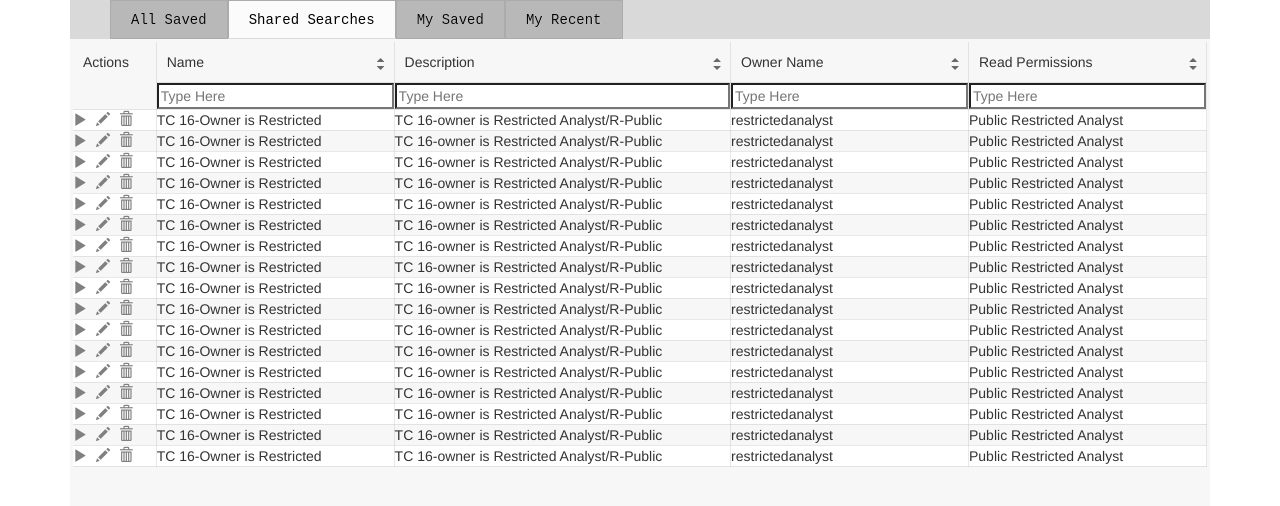
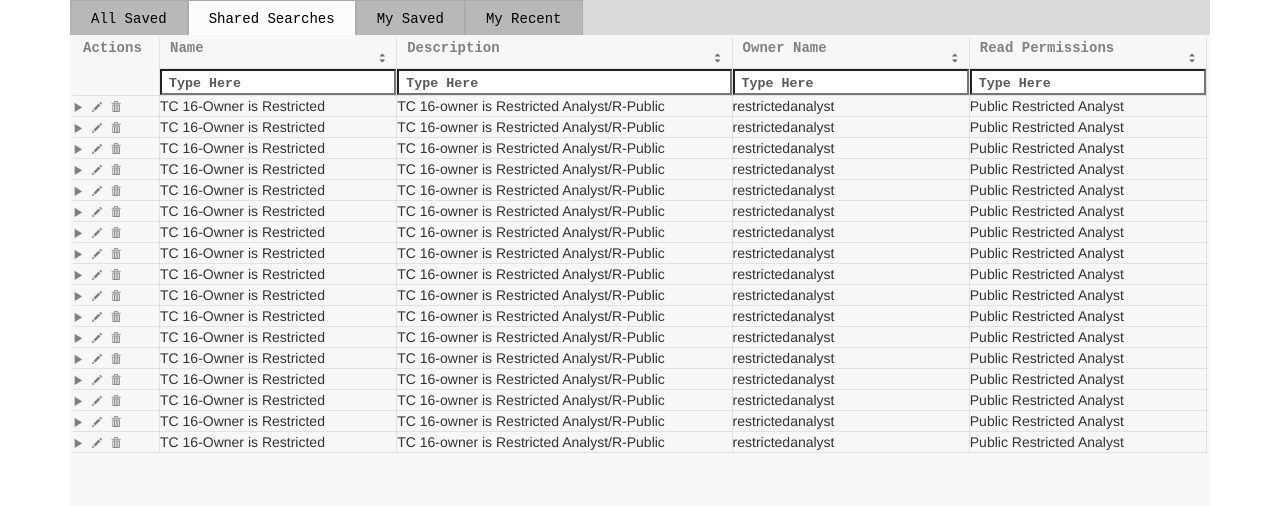
Before and after one commit to Globallogic-LR/learnWeb, a plain HTML site: page Assignment-screen/screen-2.html in a window 1280 px wide. Drawn offline with nearby package versions, Linux system fonts and the light colour scheme.

Commit message:
Update screen.css

```diff
--- a/Assignment-screen/screen.css
+++ b/Assignment-screen/screen.css
@@ -3,12 +3,14 @@
 	width: 980px;
     margin: auto;
 	}
+
 .nav-list{
     margin: auto;
     background-color: #D9D9D9;
-    /* height: 35px; */
-    /* line-height: 35px; */
+    height: 35px;
     overflow: hidden;
+    padding: 0px;
+
     }
 .nav-list li{
 	/* list-style-position: inside; */
@@ -26,11 +28,13 @@
 .nav-list li a{
 	text-decoration: none;
 	color: black;
-	text-shadow: 0.2px 0.3px white;
+	text-shadow: 0.2px 0.3px rgba(171, 168, 168, 0.4);
 	font-family: monospace;
+  display: block;
+
 
 }
-.nav-list  .active{
+.nav-list .active{
 
 	    background-color: hsla(355,88%,100%,0.9);
 	    border-bottom: none;
@@ -46,7 +50,7 @@
    overflow: scroll;
     background-color: #F7F7F7;
 }
-.table-head{
+.table-head, .data-show{
 
 	    width: 100%;
 }
@@ -60,20 +64,26 @@ td{
 	border-left: none;
 	border-top: none;
 
+
 }
 
 .glyphicon{
 	color: dimgray;
 	margin: auto;
+  font-size: 10px;
 }
-.table-head tr:nth-child(even){
+.data-show tr:nth-child(odd){
 	    background-color: white;
 }
 .main-row td{
 
-  padding: 10px;
+  padding-bottom: 10px;
   position: relative;
   vertical-align: top;
+  padding-left: 10px;
+  font-family: monospace;
+    font-weight: bold;
+    color: grey;
 
 }
 .search-row input{
@@ -90,7 +100,7 @@ width: 10px;
 }
 .gly{
 
-  font-size: 8px;
+  font-size: 6px;
   }
   .glyphicon-triangle-top{
 
@@ -103,3 +113,26 @@ color: grey;
 margin-right: 5px;
 
   }
+  .nav{
+
+    cursor: pointer;
+  }
+
+input::-webkit-input-placeholder { font-size: 10pt; color: #585858; padding-left: 5px; font-weight: bold; font-family: monospace;}
+input::-moz-placeholder { font-size: 10pt; color: #585858; padding-left: 5px; font-weight: bold; font-family: monospace;}
+input:-ms-input-placeholder { font-size: 10pt; color: #585858; padding-left: 5px; font-weight: bold; font-family: monospace;}
+input:-moz-placeholder { font-size: 10pt; color: #585858; padding-left: 5px; font-weight: bold; font-family: monospace;}
+
+.data-show{
+
+  margin: 0px;
+  padding: 0px;
+}
+
+.data-show td {
+    padding-left: 14px;
+}
+.data-show tr td {
+
+  width: 93px;
+}
```
